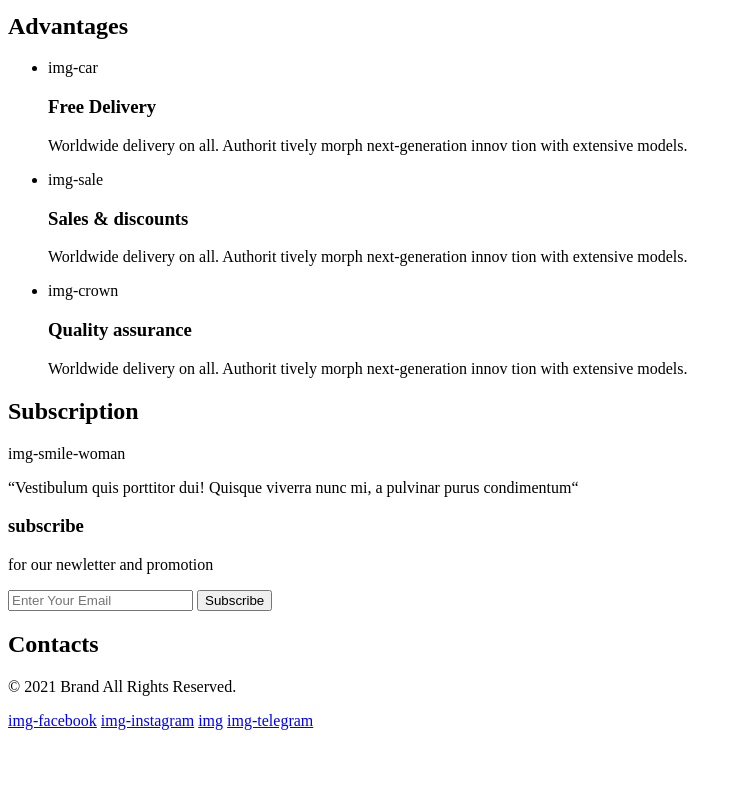
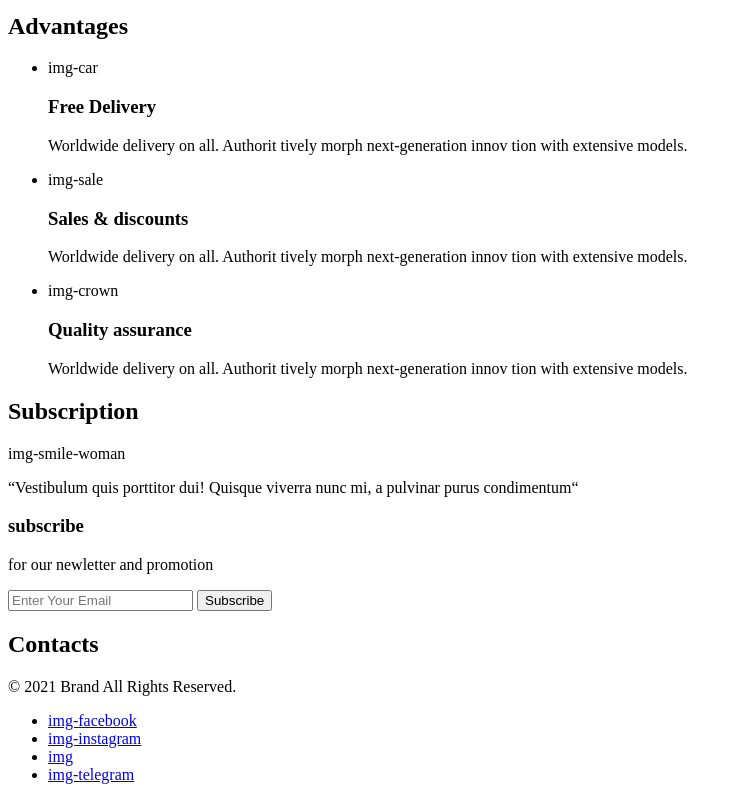
Before and after one commit to natalya-vd/clothes-shop, a plain HTML site: page index.html in a window 1280 px wide. Shown: the part 1978-2778 px from the top of the page, without its empty margins (0-742 px from the left). Before the commit the page ends 2716 px from the top, so only its background shows below. Drawn offline with Linux system fonts and the light colour scheme.

Commit message:
Добавлен список в footer для социалок

```diff
--- a/index.html
+++ b/index.html
@@ -163,10 +163,12 @@
         <section>
             <h2>Сontacts</h2>
             <p>&copy 2021 Brand All Rights Reserved.</p>
-            <a href="#">img-facebook</a>
-            <a href="#">img-instagram</a>
-            <a href="#">img</a>
-            <a href="#">img-telegram</a>
+            <ul>
+                <li><a href="#">img-facebook</a></li>
+                <li><a href="#">img-instagram</a></li>
+                <li><a href="#">img</a></li>
+                <li><a href="#">img-telegram</a></li>
+            </ul>
         </section>
     </footer>
 </body>
```
